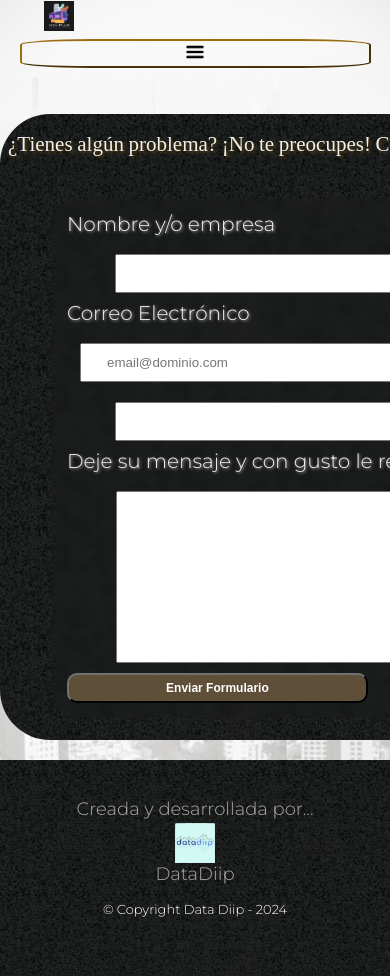
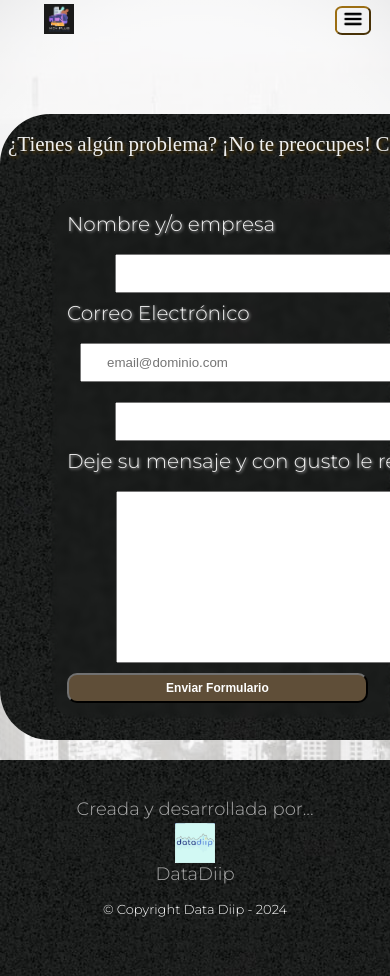
Before and after one commit to SebitaElGordito/movi_plus, a plain HTML site: page contacto.html in a window 390 px wide. Shown: the top 976 px of the page. Drawn offline with Linux system fonts and the light colour scheme; a web font is replaced by a local one.

Commit message:
corrigiendo responsividad

```diff
--- a/contacto.html
+++ b/contacto.html
@@ -9,9 +9,6 @@
     <meta name="viewport" content="width=device-width">
     <link rel="stylesheet" href="css/reset.css">
     <link rel="stylesheet" href="css/style.css">
-    <link rel="apple-touch-icon" sizes="180x180" href="/apple-touch-icon.png">
-    <link rel="icon" type="image/png" sizes="32x32" href="/favicon-32x32.png">
-    <link rel="icon" type="image/png" sizes="16x16" href="/favicon-16x16.png">
     <link rel="manifest" href="/site.webmanifest">
     <link rel="preconnect" href="https://fonts.googleapis.com">
     <link rel="preconnect" href="https://fonts.gstatic.com" crossorigin>
--- a/css/style.css
+++ b/css/style.css
@@ -666,10 +666,6 @@ footer{
         font-size: 14px; /* Reduce el tamaño de la fuente base */
     }
 
-    .topnav, .menu {
-        flex-direction: column; /* Cambia la dirección de las barras de navegación */
-    }
-
     .nombre__apellido, .presentacion, .carrera {
         font-size: 1.5em; /* Reduce el tamaño de la fuente para adaptarse a pantallas más pequeñas */
     }
```
Also changed, not shown: calculadora.html (+0 -3 lines), index.html (+0 -1 lines).
